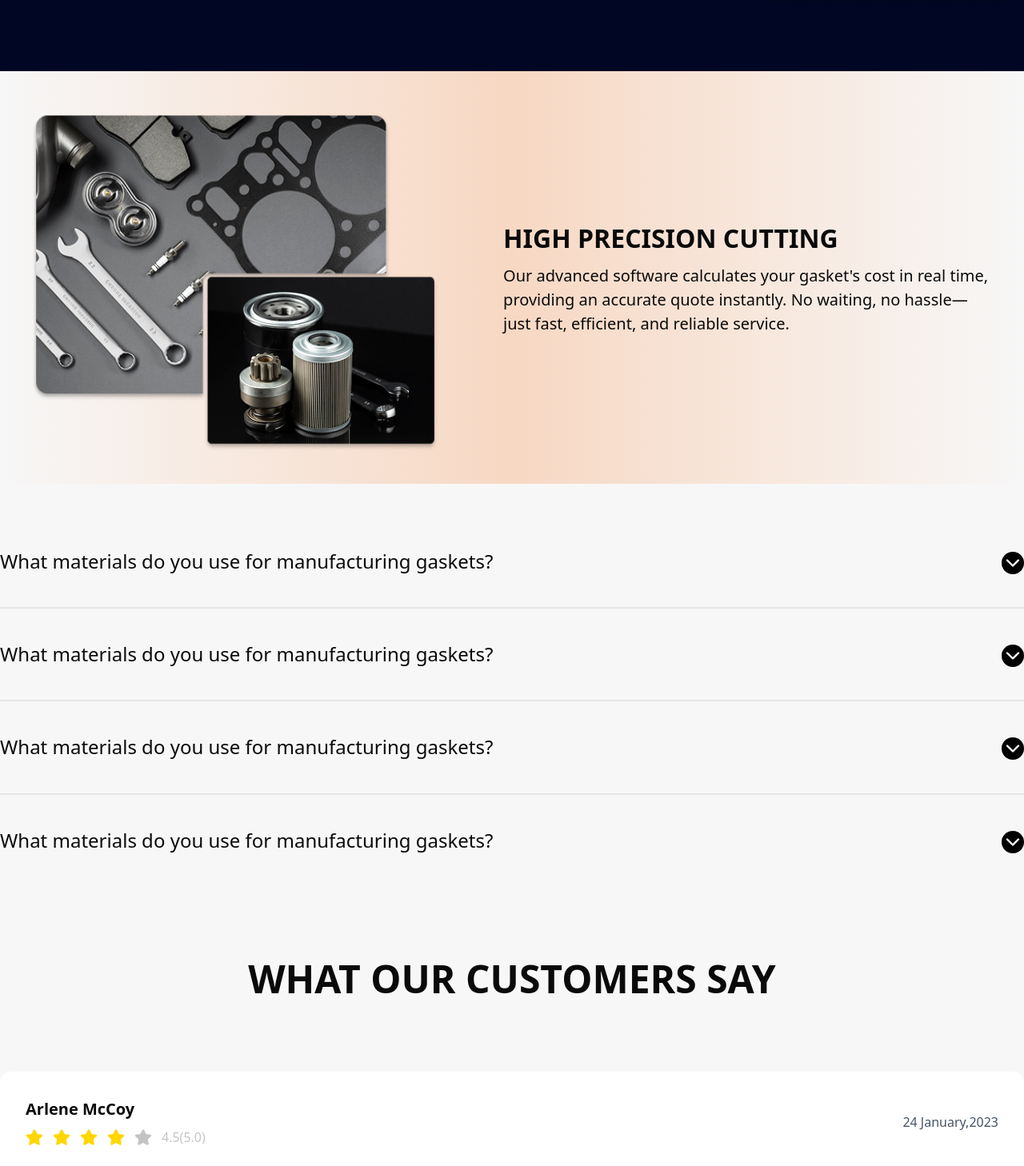
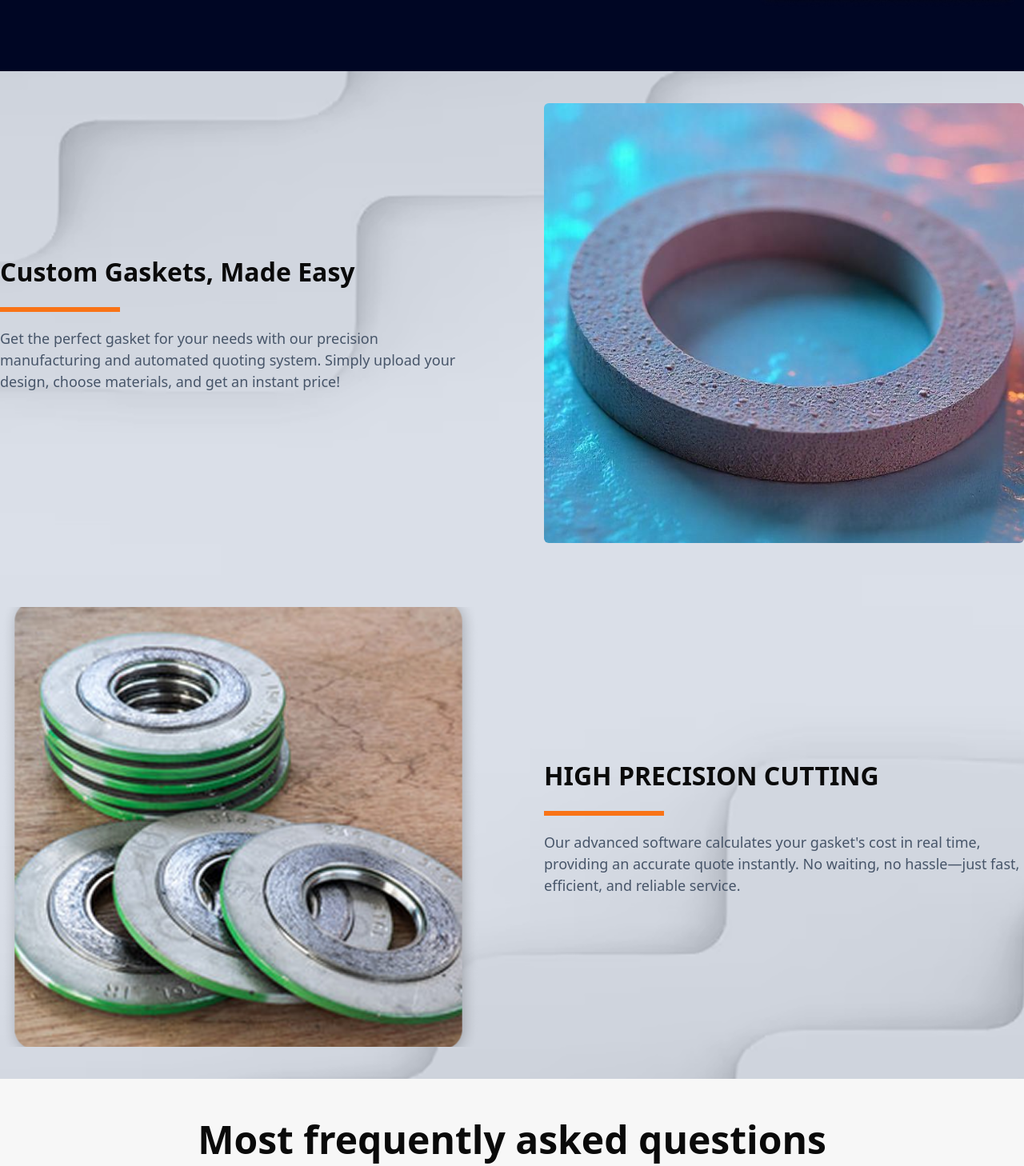
Before and after one commit to shukumar-542/my-gasket, a Next.js app: page / in a window 1280 px wide. Shown: the part 3188-4646 px from the top of the page at 80% size. Built offline with nearby package versions, Linux system fonts and the light colour scheme.

Commit message:
Implement high precision section

```diff
--- a/src/app/(withCommonLayout)/page.tsx
+++ b/src/app/(withCommonLayout)/page.tsx
@@ -66,7 +66,12 @@ const page = () => {
       <CustomGasket />
       <MaterialWeOffer />
       <HighPrecision />
-      <Faqs faqs={faqs} />
+      <div>
+        <h1 className="text-[30px] md:text-[48px] font-extrabold text-center py-10">
+          Most frequently asked questions
+        </h1>
+        <Faqs faqs={faqs} />
+      </div>
       <WhatOurClientSay />
       <GetInTouch />
       <OurService />
--- a/src/components/HighPrecision/HighPrecision.tsx
+++ b/src/components/HighPrecision/HighPrecision.tsx
@@ -1,26 +1,65 @@
 import React from "react";
-import img from "../../assets/custom.png";
 import Image from "next/image";
+import bg from "../../assets/high.png";
+import img1 from "../../assets/p.png";
+import img2 from "../../assets/review2.png";
+
+
 const HighPrecision = () => {
   return (
-    <div className="container mx-auto">
-      <div className="bg-gradient-to-r from-[#F7F7F7] via-[#F7D8C3] to-[#F7F7F7] p-10  md:flex gap-20 items-center">
-        <div className="">
-          <Image
-            src={img}
-            height={400}
-            width={400}
-            className="h-full  w-[1000px]"
-            alt="img"
-          />
+    <div
+      style={{
+        backgroundImage: `url(${bg.src})`,
+        backgroundRepeat: "no-repeat",
+        // backgroundPosition: "center",
+        backgroundSize: "cover",
+        width: "100%",
+      }}
+    >
+      <div className="container mx-auto">
+        <div className={`md:flex items-center gap-20 py-10`}>
+          <div className="w-full">
+            <p className="text-[32px] font-extrabold pb-5">
+              Custom Gaskets, Made Easy
+            </p>
+            <div className="border-3 max-w-[25%]  border-[#F97316]"></div>
+            <p className="pt-5 text-[#475569] text-[18px]">
+              Get the perfect gasket for your needs with our precision
+              manufacturing and automated quoting system. Simply upload your
+              design, choose materials, and get an instant price!
+            </p>
+          </div>
+          <div className="w-full ">
+            <Image
+              src={img1}
+              height={600}
+              width={600}
+              className="w-full h-[550px] object-cover rounded-sm"
+              alt="img"
+            />
+          </div>
         </div>
-        <div className=" w-full h-full">
-          <h2 className="text-[32px] font-bold">HIGH PRECISION CUTTING</h2>
-          <p className="text-[20px] mt-2 max-w-2xl">
-            Our advanced software calculates your gasket's cost in real time,
-            providing an accurate quote instantly. No waiting, no hassle—just
-            fast, efficient, and reliable service.
-          </p>
+        <div className={`md:flex items-center gap-20 py-10`}>
+          <div className="w-full ">
+            <Image
+              src={img2}
+              height={800}
+              width={800}
+              className="w-full h-[550px] object-cover rounded-sm"
+              alt="img"
+            />
+          </div>
+
+          <div className="w-full">
+            <p className="text-[32px] font-extrabold pb-5">
+            HIGH PRECISION CUTTING
+            </p>
+            <div className="border-3 max-w-[25%]  border-[#F97316]"></div>
+            <p className="pt-5 text-[#475569] text-[18px]">
+              Our advanced software calculates your gasket's cost in real time, providing an accurate quote instantly. No waiting, no hassle—just fast,
+              efficient, and reliable service.
+            </p>
+          </div>
         </div>
       </div>
     </div>
```
Also changed, not shown: src/assets/high.png (added), src/assets/p.png (added), src/components/Faqs/Faqs.tsx (line endings or trailing spaces).
